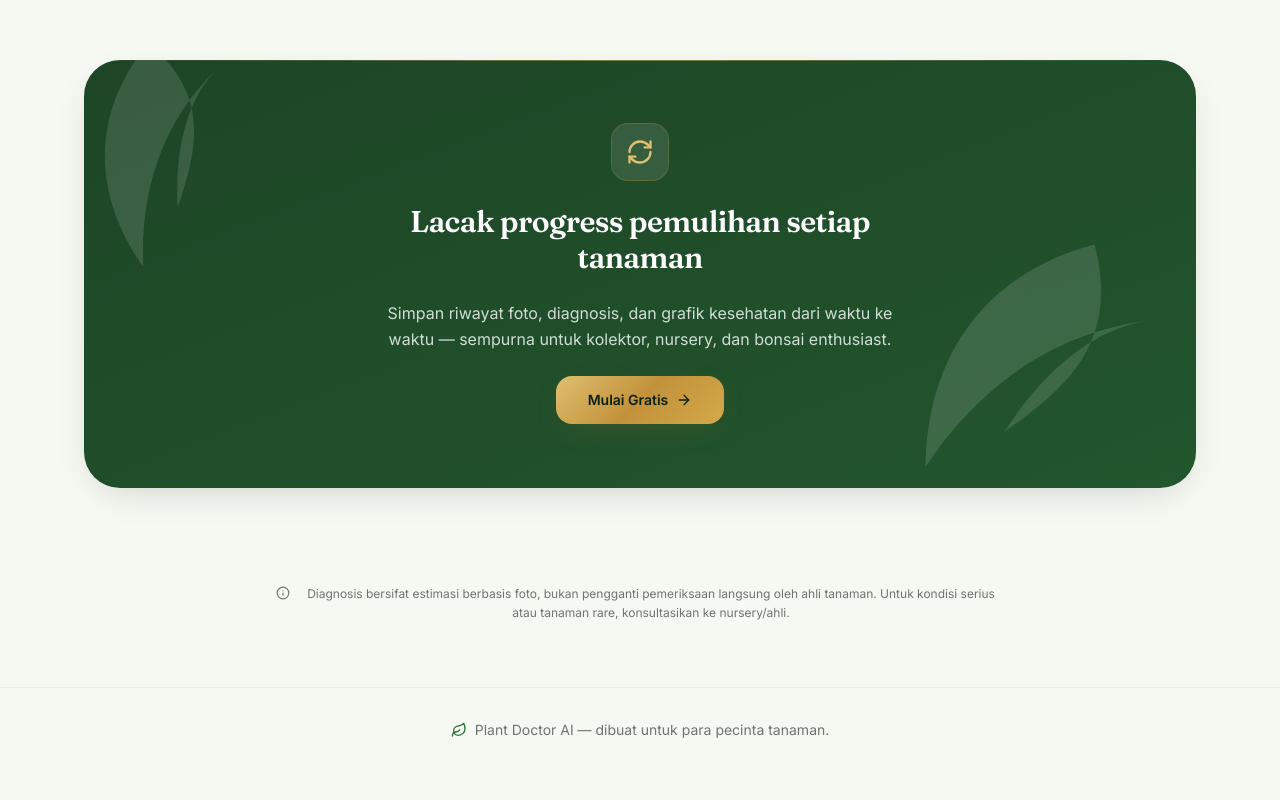
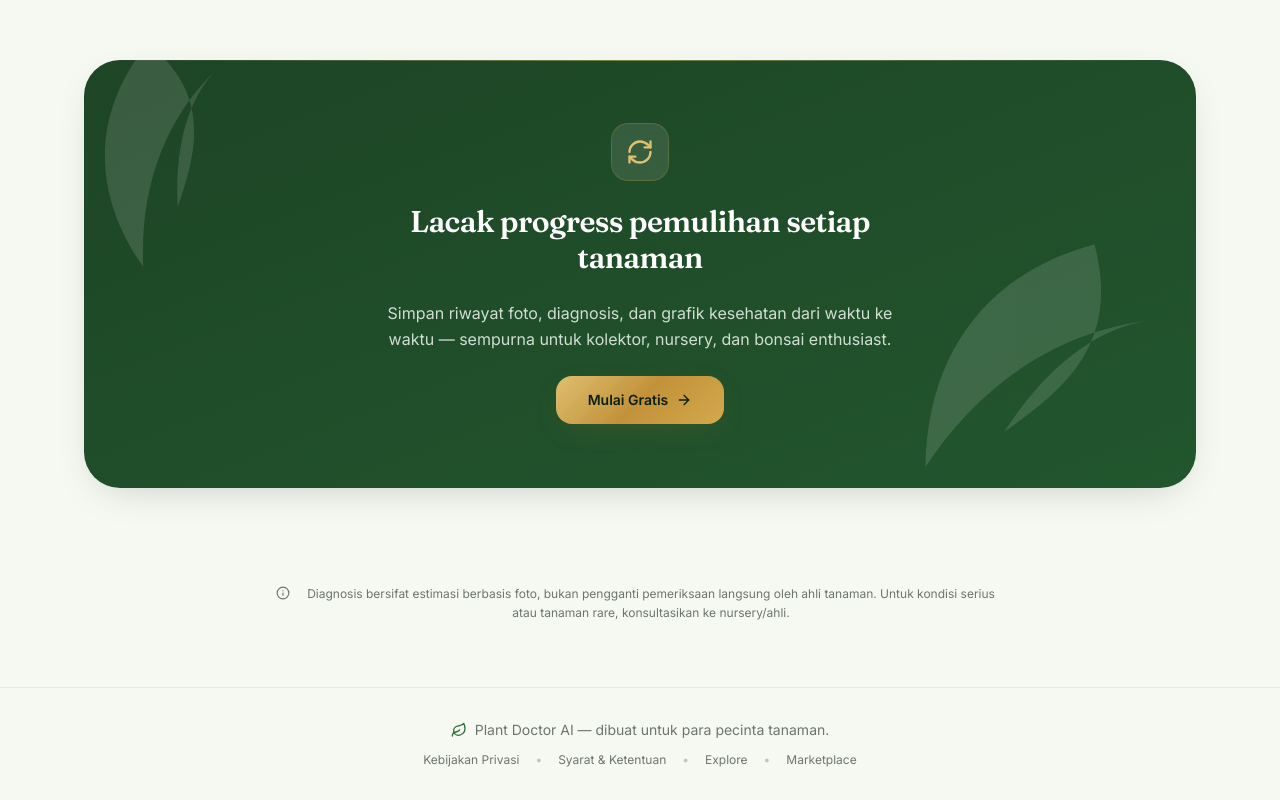
Before and after one commit to kevinandrian0226/plant-doctor-ai, a Next.js app: page / in a window 1280 px wide. Shown: the part 2254-3054 px from the top of the page. Before the commit the page ends 3026 px from the top, so only its background shows below. Built offline with nearby package versions, Linux system fonts and the light colour scheme; no server answers.

Commit message:
Launch: tautan legal (Privasi/Ketentuan) di footer landing

```diff
--- a/src/app/page.tsx
+++ b/src/app/page.tsx
@@ -170,7 +170,18 @@ export default async function LandingPage() {
       </section>
 
       <footer className="border-t border-black/5 py-8 text-center text-sm text-charcoal-muted dark:border-white/10">
-        <div className="mx-auto flex max-w-6xl items-center justify-center gap-2 px-5"><Leaf className="h-4 w-4 text-leaf-600" /> Plant Doctor AI — dibuat untuk para pecinta tanaman.</div>
+        <div className="mx-auto flex max-w-6xl flex-col items-center justify-center gap-3 px-5">
+          <div className="flex items-center gap-2"><Leaf className="h-4 w-4 text-leaf-600" /> Plant Doctor AI — dibuat untuk para pecinta tanaman.</div>
+          <div className="flex flex-wrap items-center justify-center gap-x-4 gap-y-1 text-xs">
+            <Link href="/privasi" className="hover:text-leaf-600">Kebijakan Privasi</Link>
+            <span className="text-charcoal-muted/40">•</span>
+            <Link href="/ketentuan" className="hover:text-leaf-600">Syarat &amp; Ketentuan</Link>
+            <span className="text-charcoal-muted/40">•</span>
+            <Link href="/explore" className="hover:text-leaf-600">Explore</Link>
+            <span className="text-charcoal-muted/40">•</span>
+            <Link href="/market" className="hover:text-leaf-600">Marketplace</Link>
+          </div>
+        </div>
       </footer>
     </div>
   );
```
